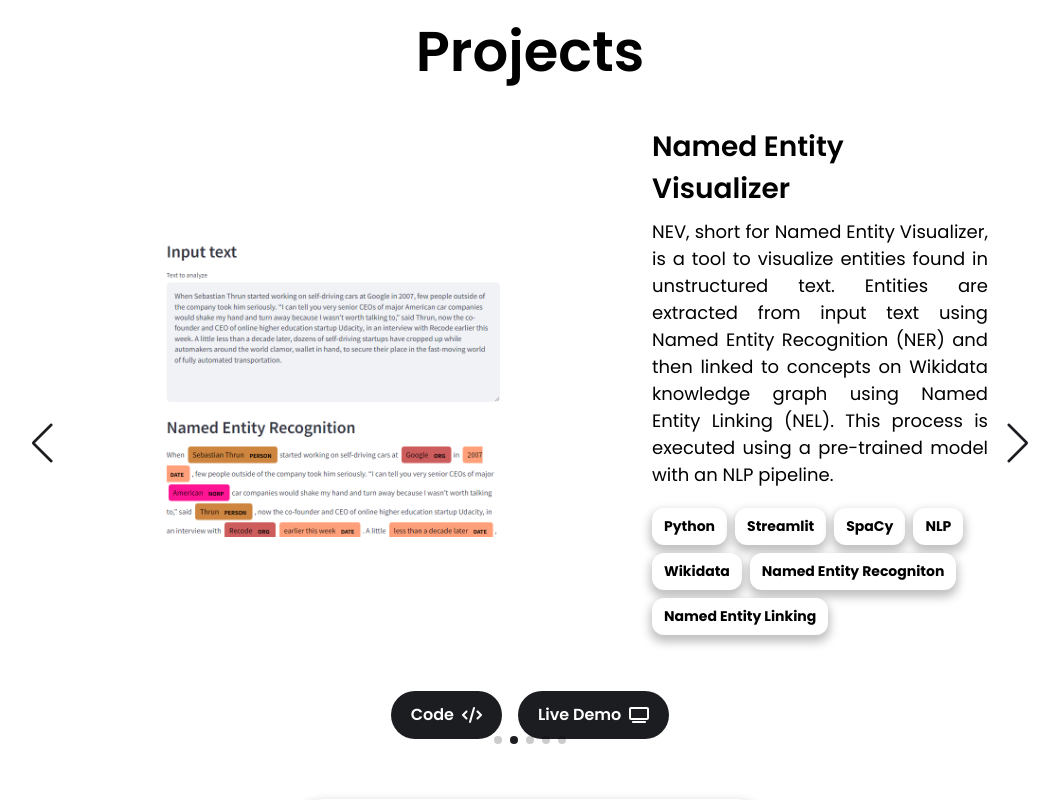
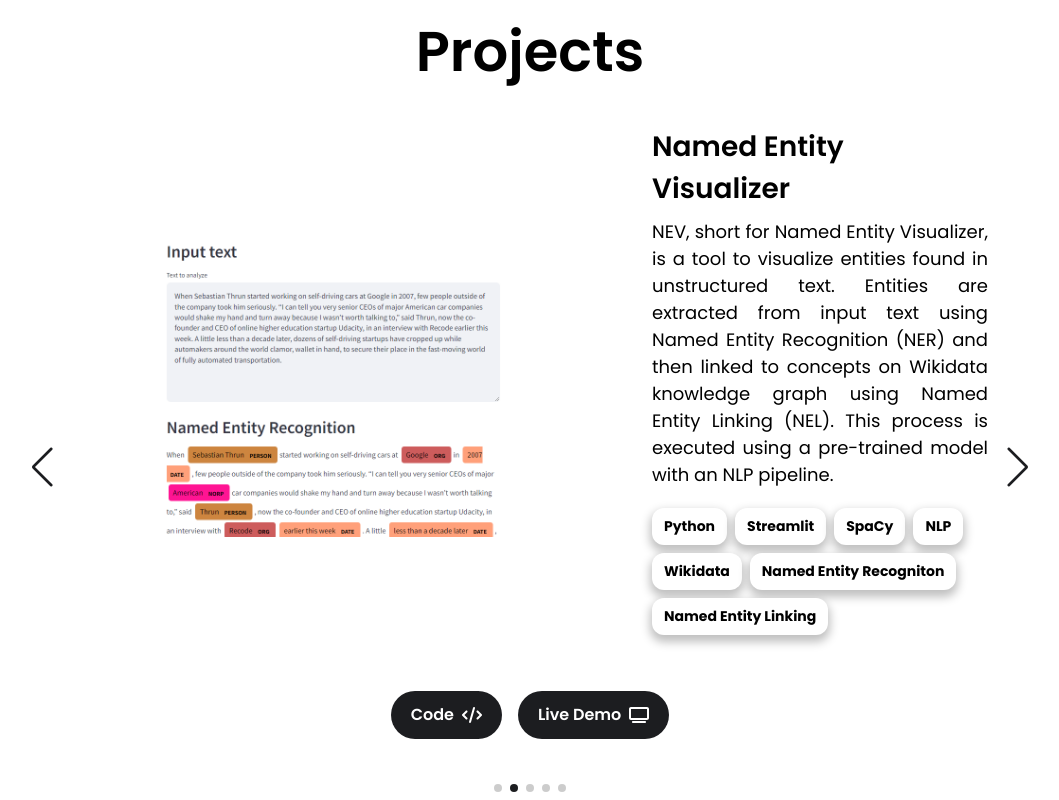
Before and after one commit to itsDaiton/portfolio, a React (Vite) app: page / in a window 1280 px wide. Shown: the part 3840-4640 px from the top of the page, without its empty margins (110-1169 px from the left). Built offline with nearby package versions, Linux system fonts and the light colour scheme.

Commit message:
refactor: add margin to ProjectBox and clean up Projects component

```diff
--- a/src/projects/ProjectBox.tsx
+++ b/src/projects/ProjectBox.tsx
@@ -8,7 +8,7 @@
     'flex justify-start items-center es:text-[16px] ns:text-[14px] text-[12px] px-5 py-3 my-5 space-x-2 w-fit font-semibold rounded-full bg-[#1c1d20] text-white dark:bg-gray-700';
 
   return (
-    <div className="space-y-6">
+    <div className="space-y-6 mb-12">
       <div className="flex lg:flex-row flex-col justify-center items-center lg:space-x-20">
         <img
           src={image}
@@ -30,7 +30,6 @@
           </div>
         </div>
       </div>
-
       <div className="flex justify-center gap-4 flex-wrap">
         <motion.a
           className={sharedBtnClass}
--- a/src/projects/Projects.tsx
+++ b/src/projects/Projects.tsx
@@ -17,7 +17,6 @@
         <h1 className="font-semibold text-center lg:text-[56px] md:text-[48px] sm:text-[42px] text-[32px] pb-8">
           Projects
         </h1>
-
         <div className="w-full px-4">
           <Swiper
             modules={[Navigation, Pagination, Keyboard, Autoplay]}
@@ -34,7 +33,6 @@
             ))}
           </Swiper>
         </div>
-
         <motion.a
           className="mt-10 flex justify-center items-center px-5 py-5 space-x-3 rounded-full button-shadow
           lg:text-[22px] md:text-[20px] sm:text-[18px] text-[14px] font-semibold text-center dark:bg-gray-700"
```
